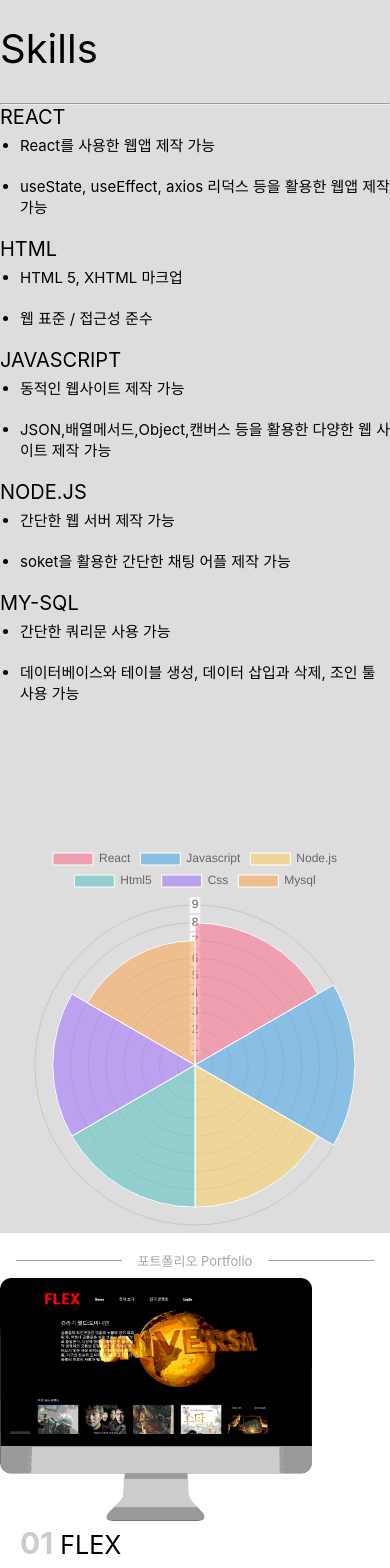
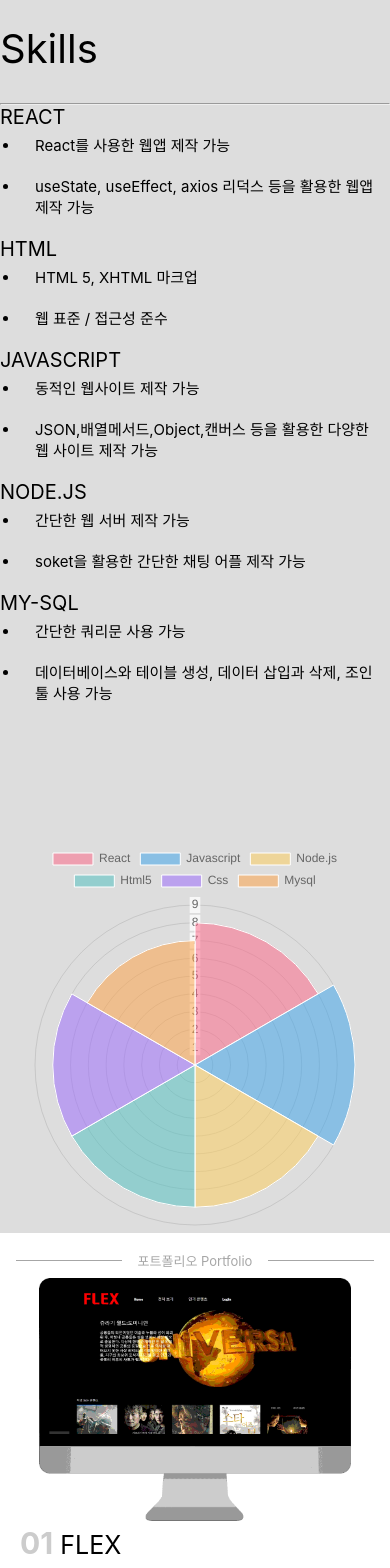
Before and after one commit to ITnewbie3/My_popol, a React (Create React App) app: page / in a window 390 px wide. Shown: the part 940-2508 px from the top of the page. Built offline with nearby package versions, Linux system fonts and the light colour scheme.

Commit message:
반응형,동영상 inline수정

```diff
--- a/src/main/Main.js
+++ b/src/main/Main.js
@@ -7,7 +7,7 @@ const Main = () => {
 
     return (
         <div id = 'maindiv'>
-            <video src='./img/Clouds.mp4' loop muted autoPlay />
+            <video src='./img/Clouds.mp4' loop muted autoPlay playsinline />
             <div id='typing'>
 
                <p><Typing
--- a/src/portfolio/style.css
+++ b/src/portfolio/style.css
@@ -94,6 +94,7 @@
     .imgdiv{
       border-right: none!important;
       width:100%!important;
+     text-align: center!important;
     }
     .contents{
       width:100%!important;
--- a/src/technology/style.css
+++ b/src/technology/style.css
@@ -53,6 +53,7 @@
     }
     .list li{
         font-size: 15px;
+        padding: 0 15px;
     }
     #chart{
         width:100%;
```
